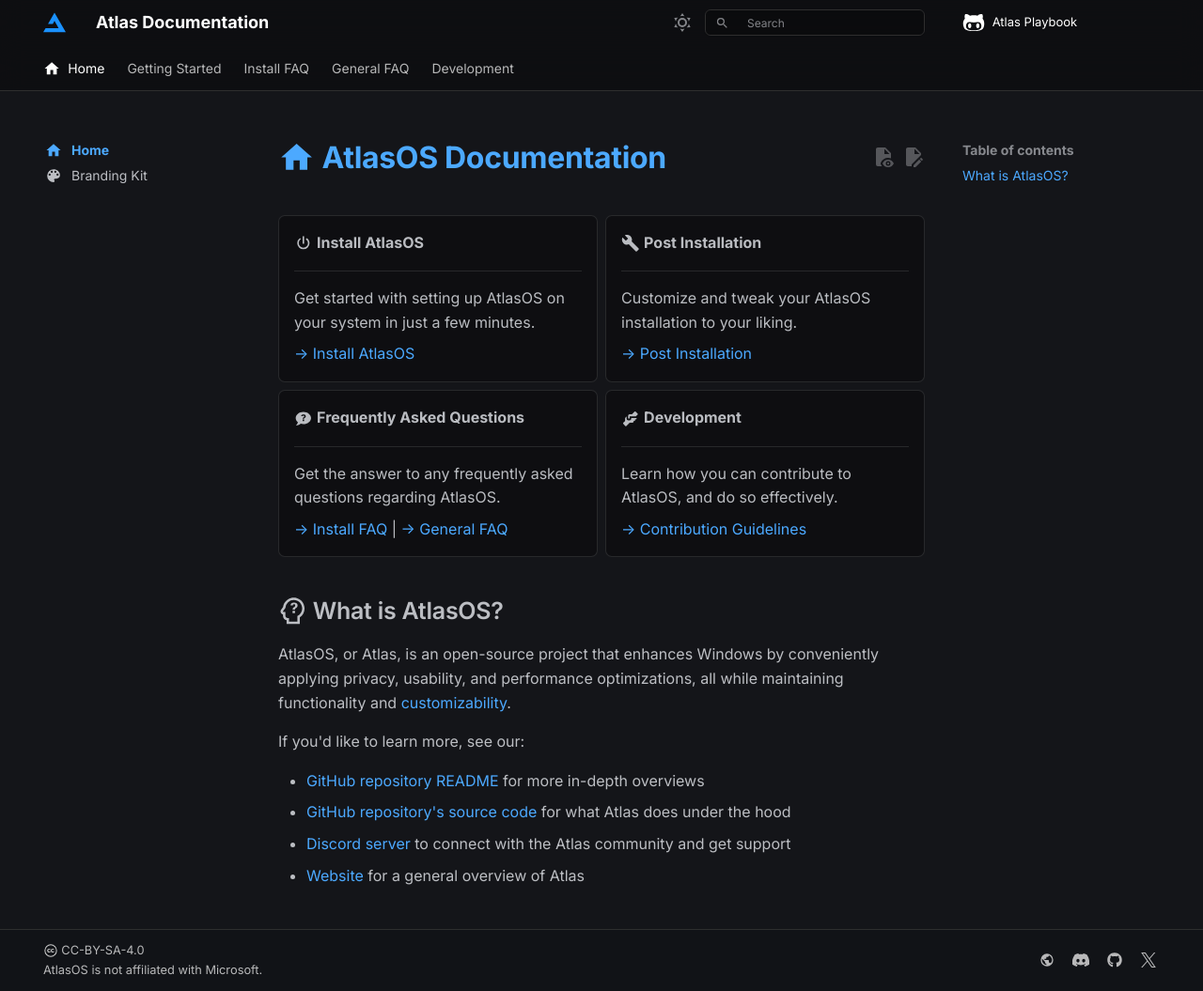
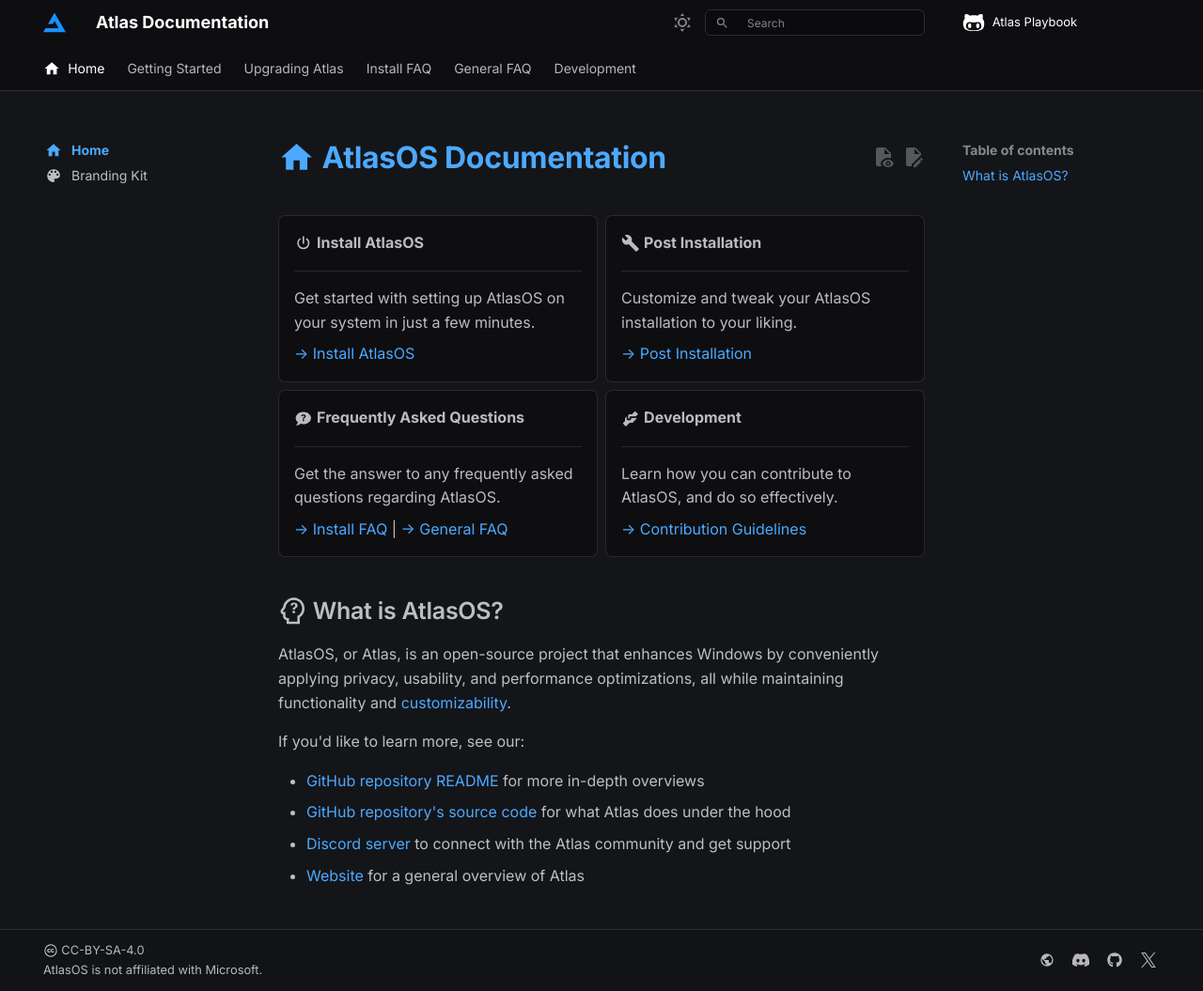
Before and after one commit to Atlas-OS/docs, an MkDocs documentation site: the page built from docs/index.md, in a window 1280 px wide and 1055 px high. Shown: the whole window at 94% size. Built offline with MkDocs 1.6.1 and Material for MkDocs 9.7.7, drawn with Linux system fonts in a browser that asks for light colours; some web fonts are replaced; comment, search, counter and statistics services are not loaded.

Commit message:
feat: atlas update docs

```diff
--- a/mkdocs.yml
+++ b/mkdocs.yml
@@ -57,6 +57,8 @@ nav:
       - Advanced Configuration: getting-started/post-installation/atlas-folder/advanced-configuration.md
       - Security: getting-started/post-installation/atlas-folder/security.md
       - Troubleshooting: getting-started/post-installation/atlas-folder/troubleshooting.md
+
+  - Upgrading Atlas: getting-started/upgrading.md
 
   - Install FAQ:
     - What's removed?: install-faq/removed-features.md
```
